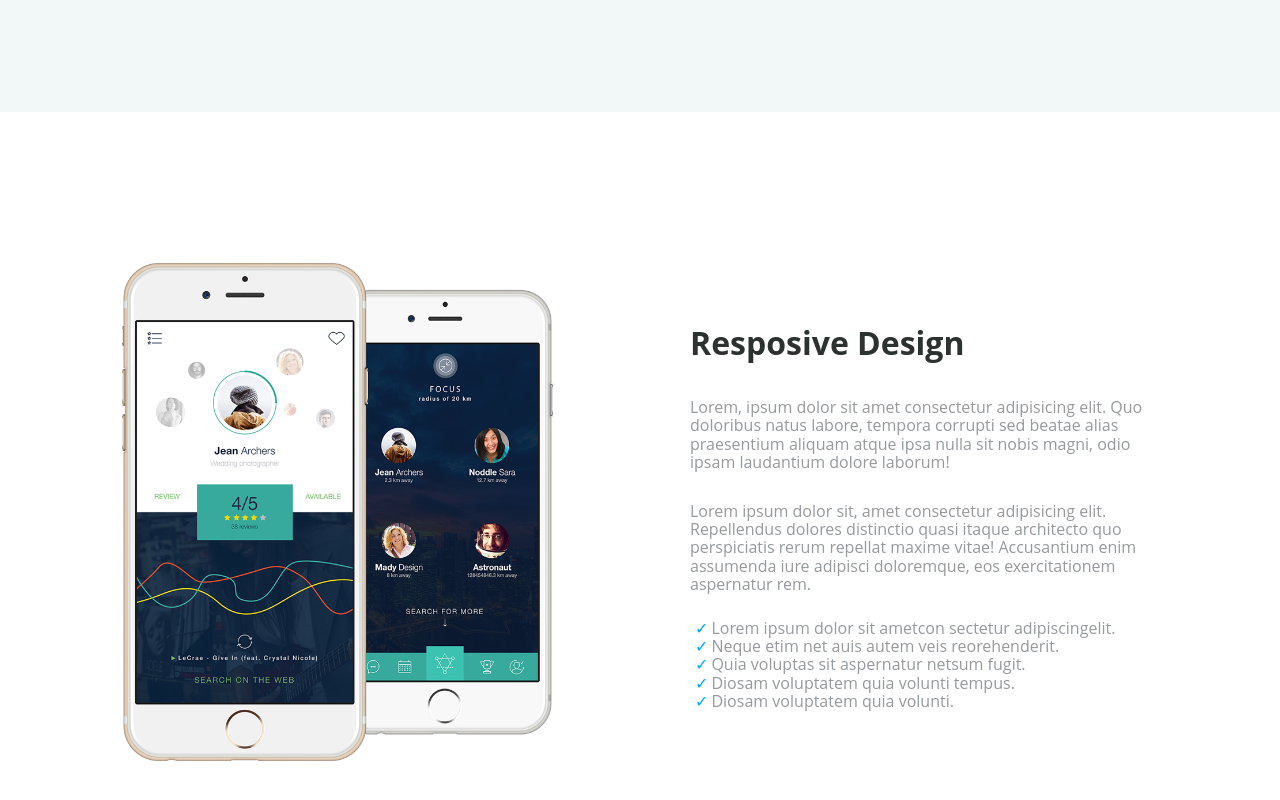
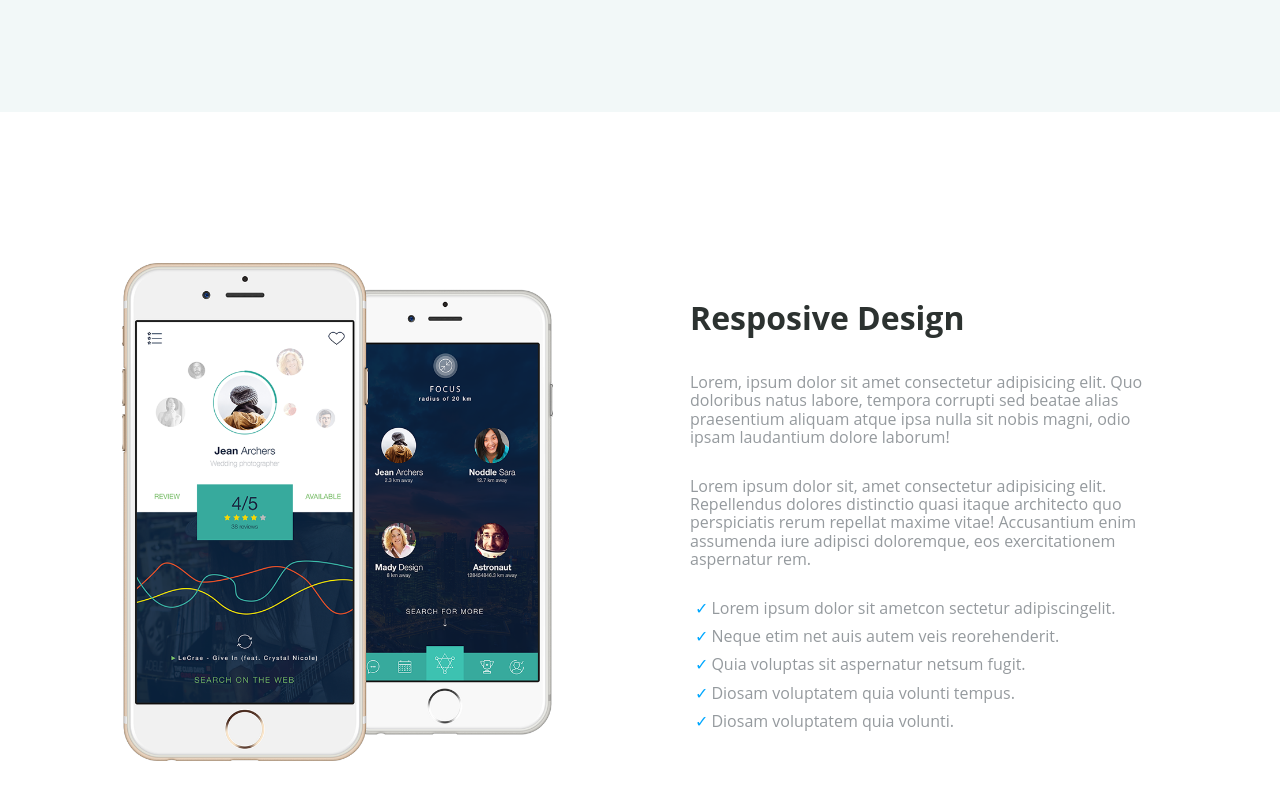
Before and after one commit to bryandavidp/examen-SASS, a plain HTML site: page public/index.html in a window 1280 px wide. Shown: the part 688-1488 px from the top of the page. Drawn offline with nearby package versions, Linux system fonts and the light colour scheme; no server answers.

Commit message:
arreglado padding listas

```diff
--- a/src/sass/pages/_home.scss
+++ b/src/sass/pages/_home.scss
@@ -50,6 +50,9 @@
         padding: 10px 5px;
         list-style: none;
     }
+    li{
+        padding: 5px 0;
+    }
     li:before{
         content: "\2713";
         padding: 0 3px 0 0;
```
Also changed, not shown: public/css/main.css.
